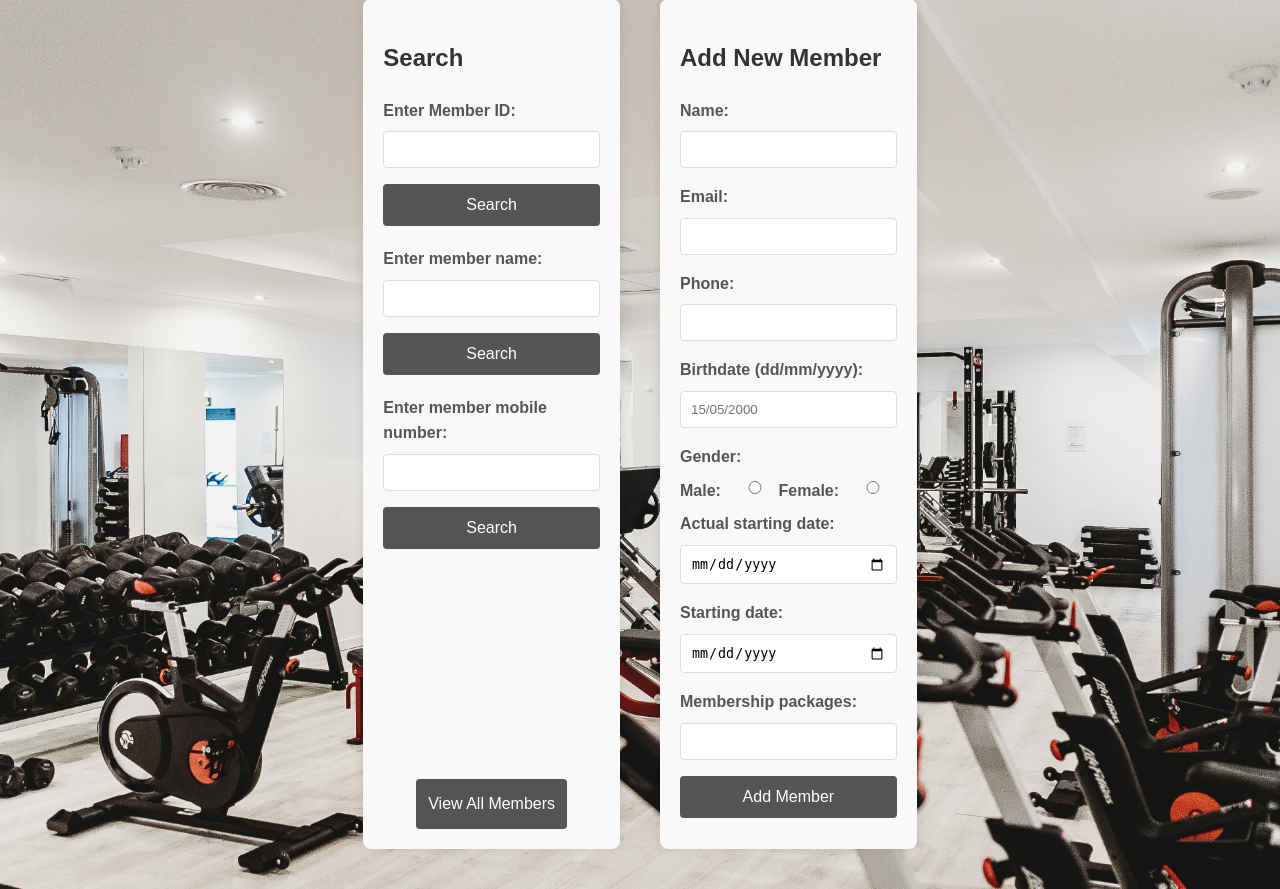
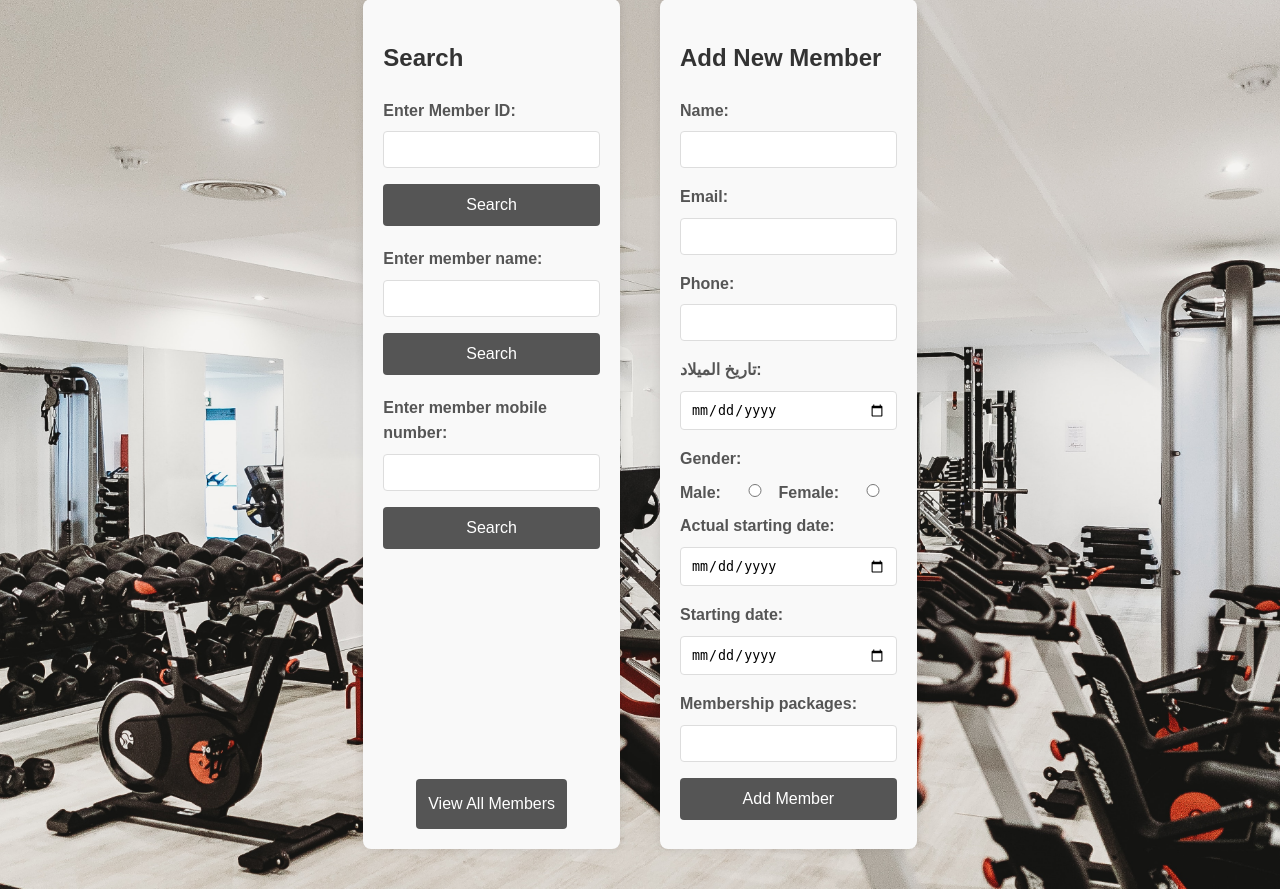
Before and after one commit to aAhmedbiram/system, a Flask app: page /home in a window 1280 px wide. Shown: the part 124-1013 px from the top of the page. Run offline with Flask 3, Linux system fonts and the light colour scheme; data that the repository does not hold is empty; some libraries are stand-ins or nearby versions.

Commit message:
Update index.html

```diff
--- a/system_app/templates/index.html
+++ b/system_app/templates/index.html
@@ -211,27 +211,15 @@
                 <label class="label_phone" for="member_phone">Phone:</label>
                 <input class="phone-input" type="text" id="member_phone" name="member_phone" required>
 
-                <!-- تاريخ الميلاد: يقبل الكتابة + يعرض اقتراحات -->
-                <label for="member_birthdate">Birthdate (dd/mm/yyyy):</label>
+                <!-- تاريخ الميلاد: كالندر + كتابة يدوية -->
+                <label for="member_birthdate">تاريخ الميلاد:</label>
                 <input
-                    type="text"
+                    type="date"
                     id="member_birthdate"
                     name="member_birthdate"
-                    list="birthdate_suggestions"
-                    placeholder="15/05/2000"
-                    pattern="(0[1-9]|[12][0-9]|3[01])/(0[1-9]|1[0-2])/\d{4}"
-                    title="أدخل التاريخ بالشكل: dd/mm/yyyy"
+                    lang="ar-EG"
                     required
                 >
-
-                <!-- اقتراحات تاريخ الميلاد (يمكنك تعديلها أو إزالتها) -->
-                <datalist id="birthdate_suggestions">
-                    <option value="01/01/2000">
-                    <option value="15/05/1998">
-                    <option value="22/12/1995">
-                    <option value="10/08/2002">
-                    <option value="30/06/1990">
-                </datalist>
 
                 <div class="label_gender">Gender:</div>
                 <div class="gender-radio-group">
```
